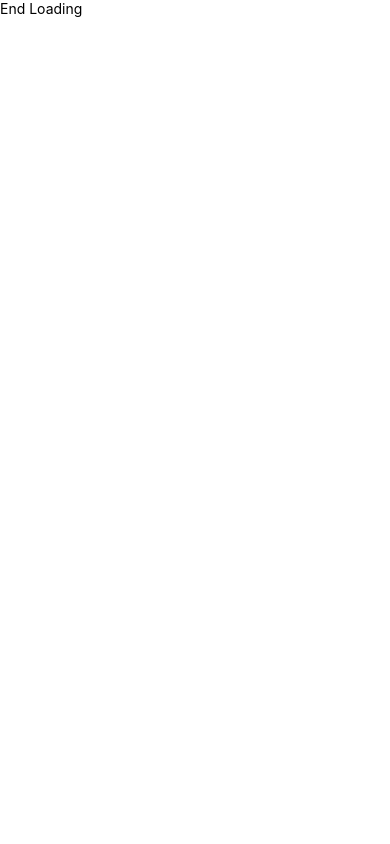
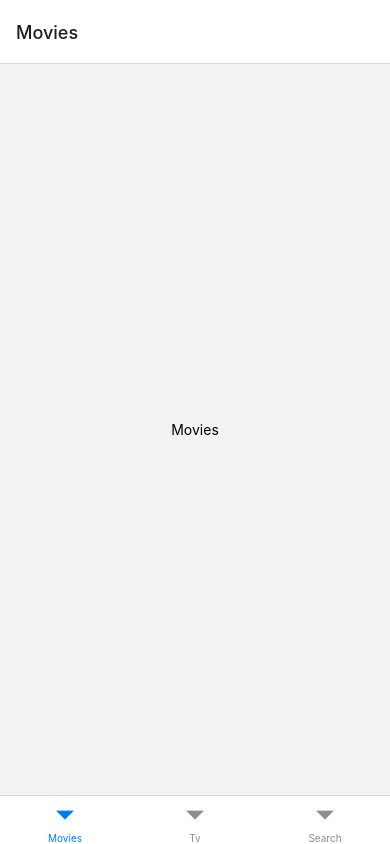
Before and after one commit to EumMericano-Study/noovies-react-native, a React Native app: screen /Movies in a window 390 px wide. Built offline with nearby package versions, Linux system fonts and the light colour scheme.

Commit message:
feat: Set initial Screens with tab navigator

```diff
--- a/App.js
+++ b/App.js
@@ -1,9 +1,11 @@
 import { useState } from "react";
 import AppLoading from "expo-app-loading";
 import * as Font from "expo-font";
-import { Text, Image } from "react-native";
+import { NavigationContainer } from "@react-navigation/native";
+import { Image } from "react-native";
 import { Ionicons } from "@expo/vector-icons";
 import { Asset } from "expo-asset";
+import Tabs from "./navigation/Tabs";
 
 const loadFonts = (fonts) => fonts.map((font) => Font.loadAsync(font));
 
@@ -40,5 +42,10 @@ export default function App() {
       />
     );
 
-  return <Text>End Loading</Text>;
+  // Navigation을 렌더하기 위해서 사전에 Navigation Container를 렌더해야함
+  return (
+    <NavigationContainer>
+      <Tabs />
+    </NavigationContainer>
+  );
 }
--- a/navigation/Tabs.js
+++ b/navigation/Tabs.js
@@ -1,12 +1,16 @@
 import { createBottomTabNavigator } from "@react-navigation/bottom-tabs";
+
+import Movies from "../screens/Movies";
+import Tv from "../screens/Tv";
+import Search from "../screens/Search";
 
 const Tab = createBottomTabNavigator();
 
 const Tabs = () => (
   <Tab.Navigator>
-    <Tab.Screen name="Movies" component={null} />
-    <Tab.Screen name="Tv" component={null} />
-    <Tab.Screen name="Search" component={null} />
+    <Tab.Screen name="Movies" component={Movies} />
+    <Tab.Screen name="Tv" component={Tv} />
+    <Tab.Screen name="Search" component={Search} />
   </Tab.Navigator>
 );
 
--- /dev/null
+++ b/screens/Movies.js
@@ -0,0 +1,9 @@
+import { View, Text } from "react-native";
+
+const Movies = () => (
+  <View style={{ flex: 1, justifyContent: "center", alignItems: "center" }}>
+    <Text>Movies</Text>
+  </View>
+);
+
+export default Movies;
--- /dev/null
+++ b/screens/Search.js
@@ -0,0 +1,9 @@
+import { View, Text } from "react-native";
+
+const Search = () => (
+  <View style={{ flex: 1, justifyContent: "center", alignItems: "center" }}>
+    <Text>Search</Text>
+  </View>
+);
+
+export default Search;
--- /dev/null
+++ b/screens/Tv.js
@@ -0,0 +1,9 @@
+import { View, Text } from "react-native";
+
+const Tv = () => (
+  <View style={{ flex: 1, justifyContent: "center", alignItems: "center" }}>
+    <Text>Tv</Text>
+  </View>
+);
+
+export default Tv;
```
